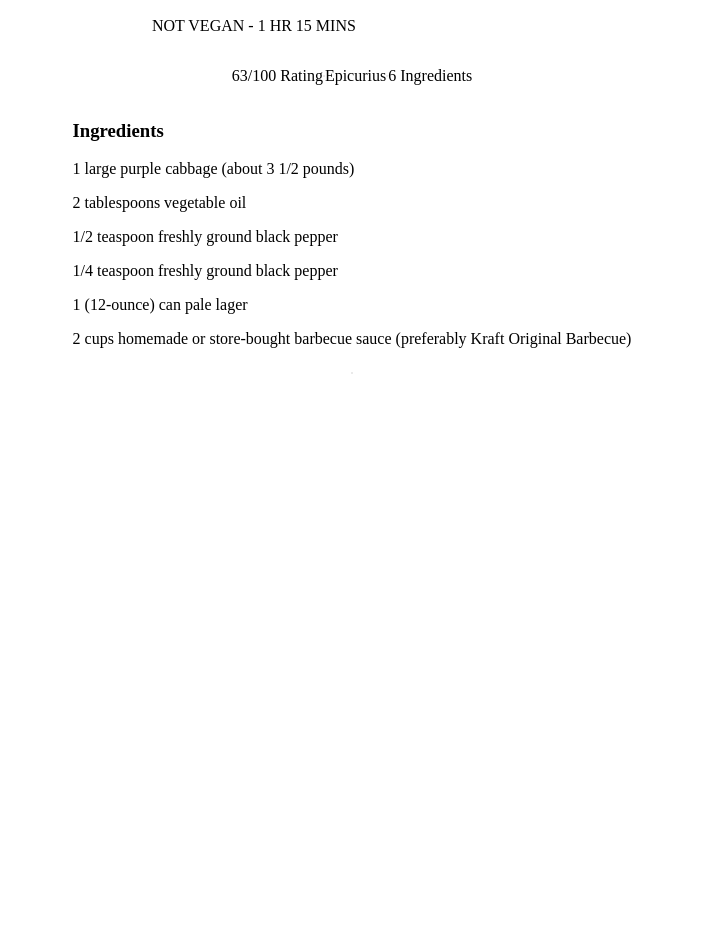
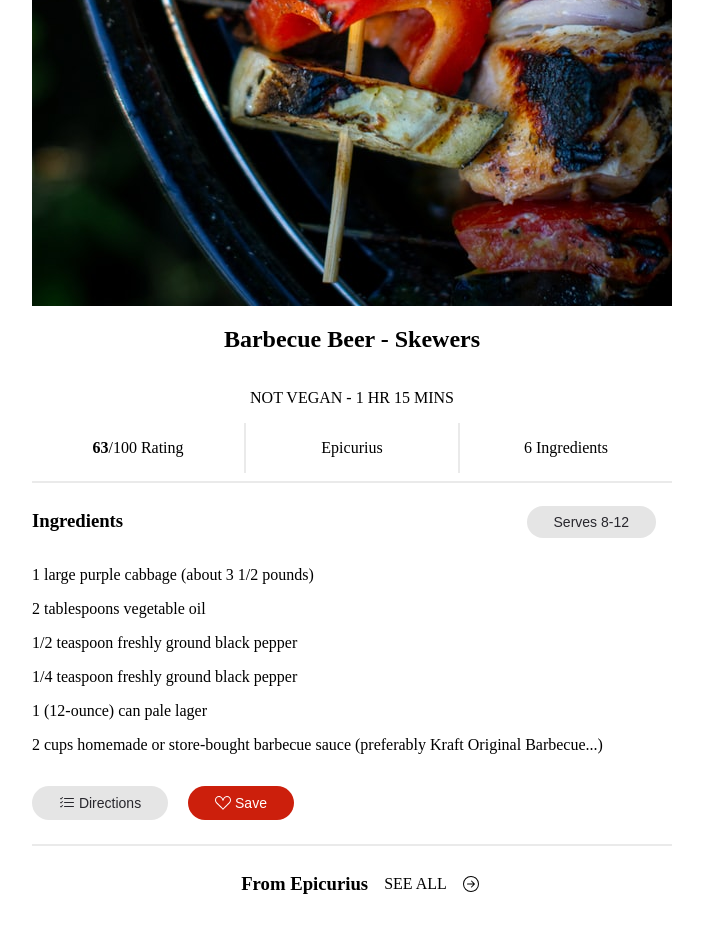
Before and after one commit to Mariulia93/Re-create-assignment, a plain HTML site: page index.html in a window 1280 px wide. Shown: the part 746-1678 px from the top of the page, without its empty margins (288-991 px from the left). Before the commit the page ends 1152 px from the top, so only its background shows below. Drawn offline with Linux system fonts and the light colour scheme.

Commit message:
firstsectiondone

```diff
--- a/index.html
+++ b/index.html
@@ -10,9 +10,9 @@
 <body>
 <header>
     <nav class="top-nav">
-        <button id="search-bar"><svg xmlns="http://www.w3.org/2000/svg" width="16" height="16" fill="currentColor" class="bi bi-search" viewBox="0 0 16 16">
+        <button id="search-bar"><svg class="icon" xmlns="http://www.w3.org/2000/svg" width="16" height="16" fill="currentColor" class="bi bi-search" viewBox="0 0 16 16">
   <path d="M11.742 10.344a6.5 6.5 0 1 0-1.397 1.398h-.001c.03.04.062.078.098.115l3.85 3.85a1 1 0 0 0 1.415-1.414l-3.85-3.85a1.007 1.007 0 0 0-.115-.1zM12 6.5a5.5 5.5 0 1 1-11 0 5.5 5.5 0 0 1 11 0z"/>
-</svg>Search by recipe or ingredients...</button>
+</svg> Search by recipe or ingredients...</button>
         <p class="logo"><strong>PUNCH</strong>FORK</p>
         <button id="log-in">Log-in</button>
         <button id="sign-up">Sign-up</button>
@@ -27,14 +27,14 @@
 <section class="big-image">
 
     <div class="firstsection">
-        <img class="imgbig" src="img/bbqpicture.jpg" alt="barbecue"height="600px">
-        <h1>Barbecue Beer - Skewers</h1>
-        <p>NOT VEGAN - 1 HR 15 MINS</p>
-    </div>
+        <img class="imgbig" src="img/bbqpicture.jpg" alt="barbecue">
+        <h1 class="firsttext">Barbecue Beer - Skewers</h1>
+        <p class="firsttext">NOT VEGAN - 1 HR 15 MINS</p>
+
 
     <div class="boxes">
         <div class="box">
-            <p>63/100 Rating</p>
+            <p> <strong>63</strong>/100 Rating</p>
         </div>
 
         <div class="vline"></div>
@@ -48,21 +48,49 @@
         <div class="box">
             <p>6 Ingredients</p>
         </div>
+
     </div>
 
     <div class="ingredients">
-        <h3> Ingredients</h3>
+        <hr class="hline">
+        <div class=ingredientsheader>
+            <h3>Ingredients</h3>
+            <button class="serves">Serves 8-12</button>
+        </div>
         <p>1 large purple cabbage (about 3 1/2 pounds)</p>
         <p>2 tablespoons vegetable oil</p>
         <p>1/2 teaspoon freshly ground black pepper</p>
         <p>1/4 teaspoon freshly ground black pepper</p>
         <p>1 (12-ounce) can pale lager</p>
-        <p>2 cups homemade or store-bought barbecue sauce (preferably Kraft Original Barbecue)</p>
+        <p>2 cups homemade or store-bought barbecue sauce (preferably Kraft Original Barbecue...)</p>
+
     </div>
 
+    <div class="buttons">
+        <button id="directions"> <svg class="icon" xmlns="http://www.w3.org/2000/svg" width="16" height="16" fill="currentColor" class="bi bi-list-check" viewBox="0 0 16 16">
+  <path fill-rule="evenodd" d="M5 11.5a.5.5 0 0 1 .5-.5h9a.5.5 0 0 1 0 1h-9a.5.5 0 0 1-.5-.5zm0-4a.5.5 0 0 1 .5-.5h9a.5.5 0 0 1 0 1h-9a.5.5 0 0 1-.5-.5zm0-4a.5.5 0 0 1 .5-.5h9a.5.5 0 0 1 0 1h-9a.5.5 0 0 1-.5-.5zM3.854 2.146a.5.5 0 0 1 0 .708l-1.5 1.5a.5.5 0 0 1-.708 0l-.5-.5a.5.5 0 1 1 .708-.708L2 3.293l1.146-1.147a.5.5 0 0 1 .708 0zm0 4a.5.5 0 0 1 0 .708l-1.5 1.5a.5.5 0 0 1-.708 0l-.5-.5a.5.5 0 1 1 .708-.708L2 7.293l1.146-1.147a.5.5 0 0 1 .708 0zm0 4a.5.5 0 0 1 0 .708l-1.5 1.5a.5.5 0 0 1-.708 0l-.5-.5a.5.5 0 0 1 .708-.708l.146.147 1.146-1.147a.5.5 0 0 1 .708 0z"/>
+</svg> Directions</button>
+        <button id="save"><svg class="icon" xmlns="http://www.w3.org/2000/svg" width="16" height="16" fill="currentColor" class="bi bi-suit-heart" viewBox="0 0 16 16">
+  <path d="M8 6.236l-.894-1.789c-.222-.443-.607-1.08-1.152-1.595C5.418 2.345 4.776 2 4 2 2.324 2 1 3.326 1 4.92c0 1.211.554 2.066 1.868 3.37.337.334.721.695 1.146 1.093C5.122 10.423 6.5 11.717 8 13.447c1.5-1.73 2.878-3.024 3.986-4.064.425-.398.81-.76 1.146-1.093C14.446 6.986 15 6.131 15 4.92 15 3.326 13.676 2 12 2c-.777 0-1.418.345-1.954.852-.545.515-.93 1.152-1.152 1.595L8 6.236zm.392 8.292a.513.513 0 0 1-.784 0c-1.601-1.902-3.05-3.262-4.243-4.381C1.3 8.208 0 6.989 0 4.92 0 2.755 1.79 1 4 1c1.6 0 2.719 1.05 3.404 2.008.26.365.458.716.596.992a7.55 7.55 0 0 1 .596-.992C9.281 2.049 10.4 1 12 1c2.21 0 4 1.755 4 3.92 0 2.069-1.3 3.288-3.365 5.227-1.193 1.12-2.642 2.48-4.243 4.38z"/>
+</svg> Save</button>
     <hr class="hline">
+    </div>
+</div>
+
+<div class="flexline">
+        <h3 class="flextext"> From Epicurius</h3>
+        <p class="flextext">SEE ALL</p>
+        <svg class="flextext"xmlns="http://www.w3.org/2000/svg" width="16" height="16" fill="currentColor" class="bi bi-arrow-right-circle" viewBox="0 0 16 16">
+            <path fill-rule="evenodd" d="M1 8a7 7 0 1 0 14 0A7 7 0 0 0 1 8zm15 0A8 8 0 1 1 0 8a8 8 0 0 1 16 0zM4.5 7.5a.5.5 0 0 0 0 1h5.793l-2.147 2.146a.5.5 0 0 0 .708.708l3-3a.5.5 0 0 0 0-.708l-3-3a.5.5 0 1 0-.708.708L10.293 7.5H4.5z"/>
+          </svg>
+
+</div>
+
 </section>
-<section class="small-image"></section>
+
+<section class="small-image">
+
+</section>
 </main>
     <script src="myjs.js"></script>
 </body>
--- a/style.css
+++ b/style.css
@@ -1,5 +1,10 @@
 *{
     box-sizing: border-box;
+}
+img {
+    max-width: 100%;
+    height: auto;
+    display: block;
 }
 /* header */
 .top-nav{
@@ -68,21 +73,30 @@
 }
 
 .firstsection{
-    align-content: center;
+    display: flex;
+    flex-direction: column;
+    /* align-items: center; */
+}
 
+.firsttext{
+    align-self: center;
 }
+
 .boxes{
     display: flex;
-    margin: 0px;
-    padding: 0px;
-    align-items: center;
-    justify-content: space-around;
+    /* border: 2px solid black; */
+    align-content: center;
 }
+.box{
+    flex: 1;
+    text-align: center;
+}
+
 
 .ingredients {
     margin: 0px;
     padding: 0px;
-    flex-wrap: wrap
+
 }
 .vline{
     border: 1px solid #EAEAEA;
@@ -91,3 +105,71 @@
 .hline{
     border: 1px solid #EAEAEA;
 }
+
+.ingredientsheader{
+    display: flex;
+    align-items: baseline;
+}
+.serves {
+    margin-left: auto;
+    margin-right: 1rem;
+    background-color: #E5E5E5;
+    color: #28272D;
+    border: none;
+    padding: 8px 27px;
+    align-content: center;
+    text-decoration: none;
+    display: inline-block;
+    font-size: 14px;
+    border-radius: 22px;
+
+}
+/* buttons */
+#directions{
+    margin-left: auto;
+    margin-right: 1rem;
+    margin-bottom: 1rem;
+    margin-top: 1rem;
+    background-color: #E5E5E5;
+    color: #28272D;
+    border: none;
+    padding: 9px 27px;
+    align-content: center;
+    text-decoration: none;
+    display: inline-block;
+    font-size: 14px;
+    border-radius: 22px;
+
+}
+
+#save {
+    margin-left: auto;
+    margin-right: 1rem;
+    margin-bottom: 1rem;
+    margin-top: 1rem;
+    background-color: #CC1F0C;
+    color: white;
+    border: none;
+    padding: 9px 27px;
+    text-align: center;
+    text-decoration: none;
+    display: inline-block;
+    font-size: 14px;
+    border-radius: 22px;
+
+}
+.icon {
+    display: inline-block;
+    vertical-align: bottom;
+}
+/* small-image section */
+
+.flexline{
+    display: flex;
+    align-content: center;
+}
+
+.flextext{
+    align-self: center;
+    margin-left: 1rem;
+}
```
